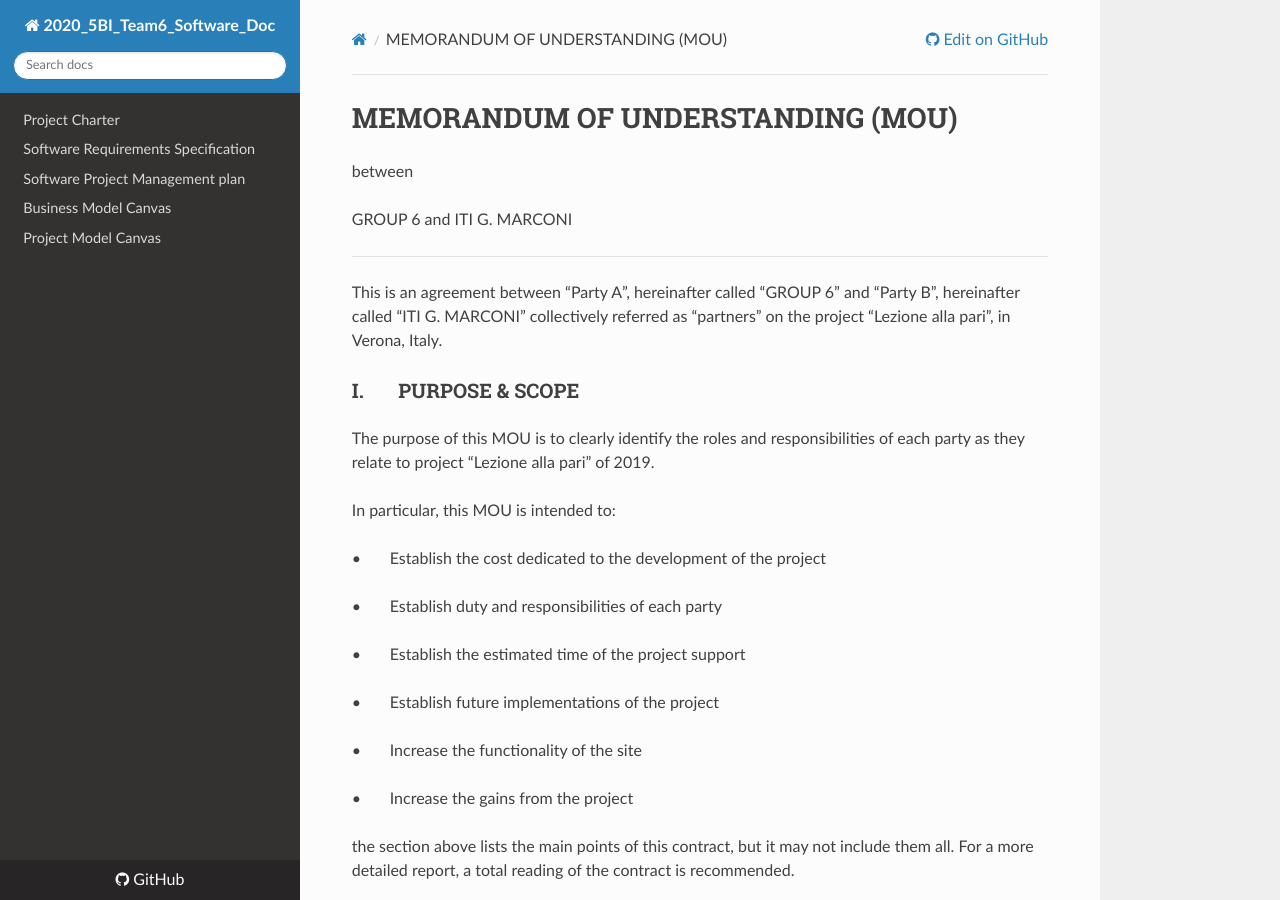
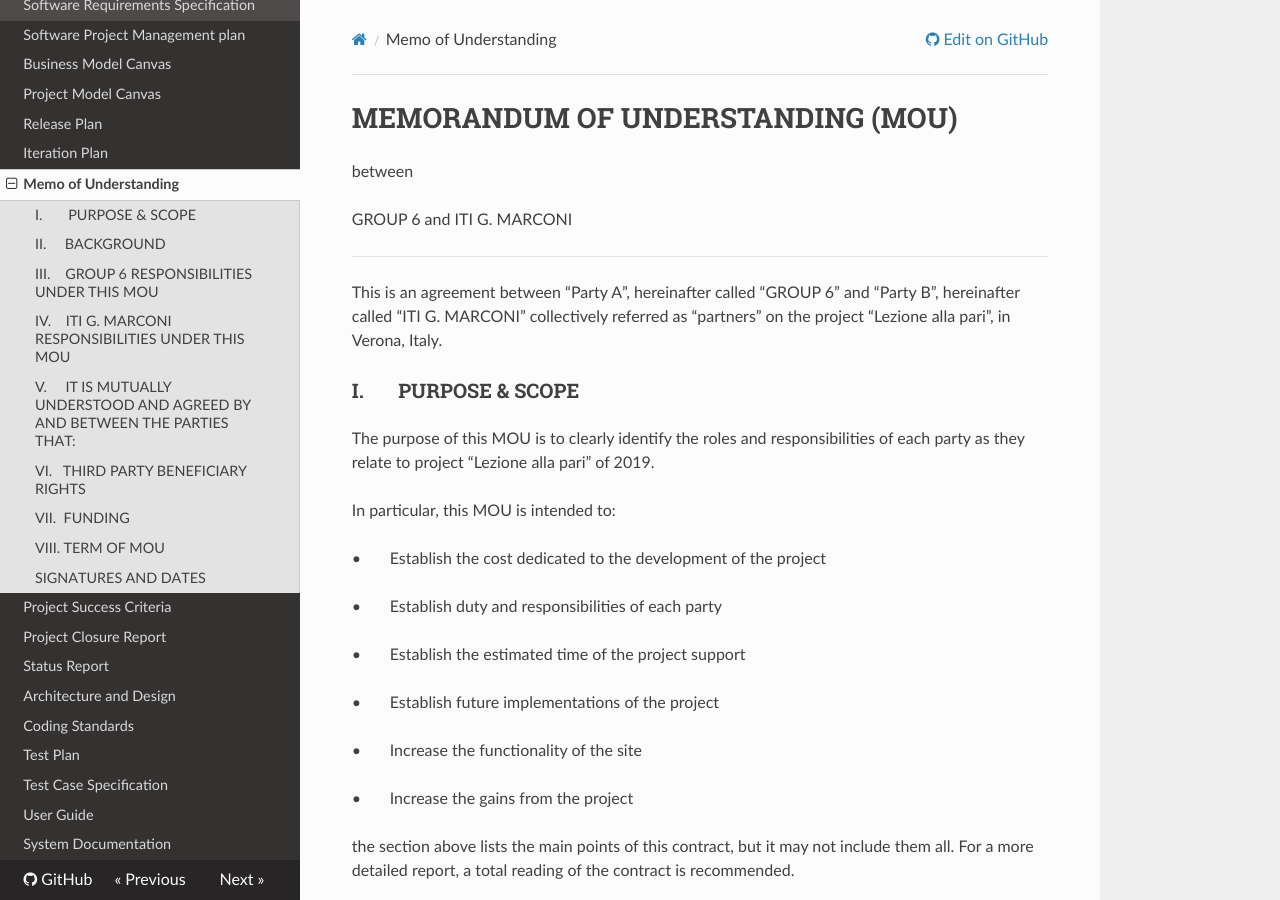
Before and after one commit to KilliKrate/Software-Documentation-G6, an MkDocs documentation site: the page built from docs/Memo of Understanding/index.md, in a window 1280 px wide and 900 px high. Built offline with MkDocs 1.6.1, drawn with Linux system fonts in a browser that asks for light colours; nearby versions of some CDN libraries.

Commit message:
Updated mkdocs.yml for ReadTheDocs

```diff
--- a/mkdocs.yml
+++ b/mkdocs.yml
@@ -8,6 +8,18 @@ nav:
     - 'Software Project Management plan': 'Software Project Management Plan/index.md'
     - 'Business Model Canvas': 'Business Model Canvas/index.md'
     - 'Project Model Canvas': 'Project Model Canvas/index.md'
+    - 'Release Plan': 'Release Plan/index.md'
+    - 'Iteration Plan': 'Iteration Plan/index.md'
+    - 'Memo of Understanding': 'Memo of Understanding/index.md'
+    - 'Project Success Criteria': 'Project Success Criteria/index.md'
+    - 'Project Closure Report': 'Project Closure Report/index.md'
+    - 'Status Report': 'Status Report/index.md'
+    - 'Architecture and Design': 'Architecture and Design/index.md'
+    - 'Coding Standards': 'Coding Standards/index.md'
+    - 'Test Plan': 'Test Plan/index.md'
+    - 'Test Case Specification': 'Test Case Specification/index.md'
+    - 'User Guide': 'User Guide/index.md'
+    - 'System Documentation': 'System Documentation/index.md'
 
 markdown_extensions:
     - toc:
```
